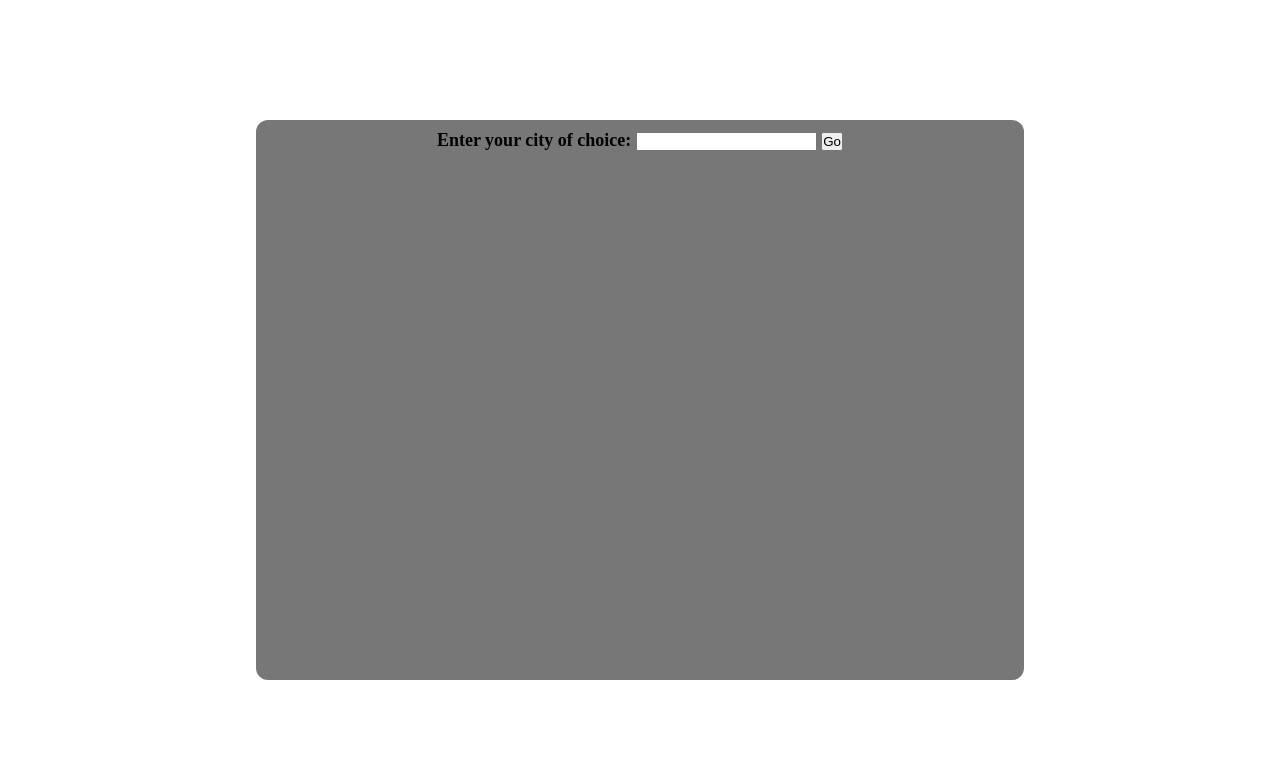
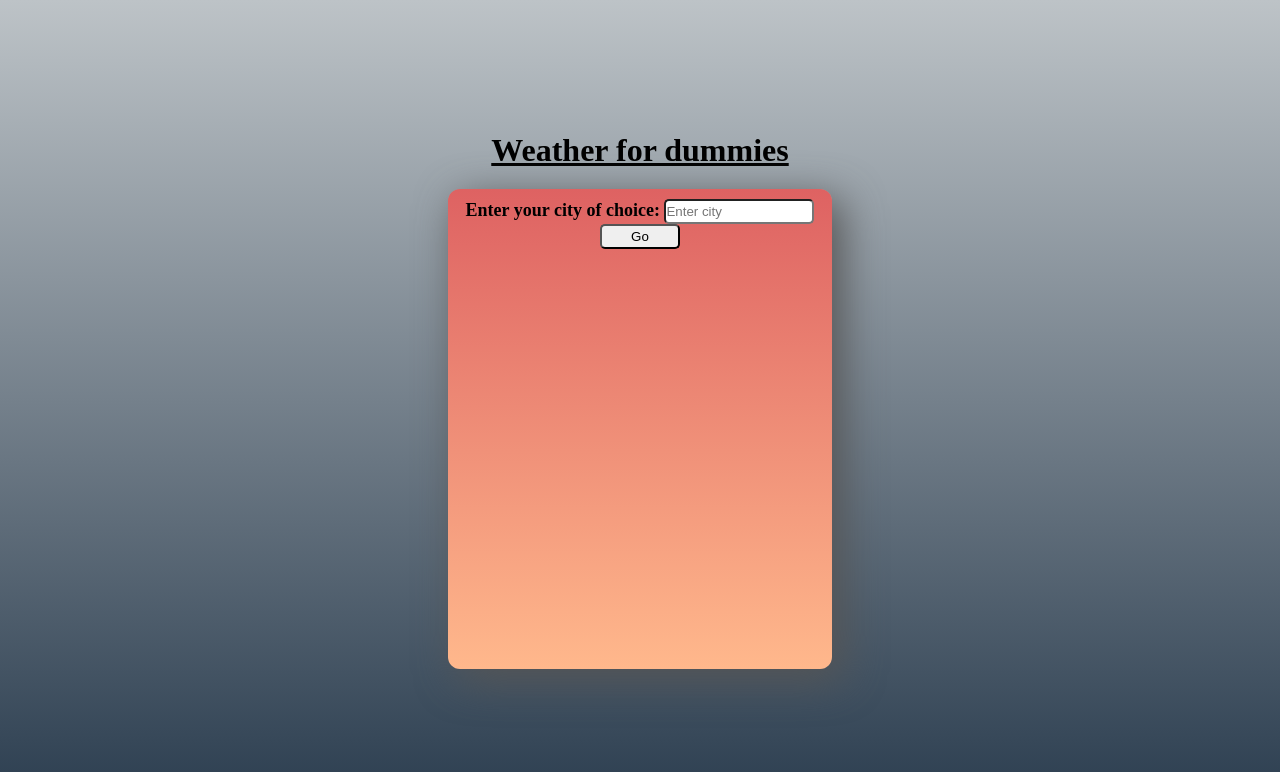
Before and after one commit to Sundholmare/Kunskapskontroll2-Filip-Sundholm, a plain HTML site: page index.html in a window 1280 px wide. Drawn offline with Linux system fonts and the light colour scheme.

Commit message:
Second draft

```diff
--- a/index.html
+++ b/index.html
@@ -8,11 +8,12 @@
 </head>
 <body>
     <div class="wrapper">
+        <h1 class="title">Weather for dummies</h1>
         <div class="container">
             <form class="main-form">
                 <label>Enter your city of choice:</label>
-                <input type="text" id="city">
-                <input type="submit" value="Go">
+                <input type="text" id="city" placeholder="Enter city">
+                <input type="submit" value="Go" id="submit">
             </form>
             <ul class="weather-list">
             </ul>
--- a/laboration.js
+++ b/laboration.js
@@ -7,18 +7,6 @@ const form = document.querySelector('form');
 const list = document.querySelector('.weather-list');
 
 const wrapper = document.querySelector('.wrapper');
-
-
-form.addEventListener('submit', function(event){
-    event.preventDefault();
-
-    const key = '0fa1772507a1a6468d8928fbc590e60b';
-
-    let textInput = document.querySelector('#city');
-
-    let city = textInput.value;
-
-    const url = `https://api.openweathermap.org/data/2.5/weather?q=${city}&appid=${key}&units=metric`
 
 
 let descItem = document.createElement('li');
@@ -48,6 +36,19 @@ form.addEventListener('submit', function(event){
 list.appendChild(ikonItem);
 list.appendChild(errItem);
 
+form.addEventListener('submit', function(event){
+    event.preventDefault();
+
+    const key = '0fa1772507a1a6468d8928fbc590e60b';
+
+    let textInput = document.querySelector('#city');
+
+    let city = textInput.value;
+
+    list.appendChild(errItem);
+
+    const url = `https://api.openweathermap.org/data/2.5/weather?q=${city}&appid=${key}&units=metric`
+
     fetch(url).then(function(response){
 
         return response.json();
@@ -55,7 +56,7 @@ form.addEventListener('submit', function(event){
 
         descItem.innerText = `Todays forecast shows us ${data.weather[0].description}`
 
-        tempItem.innerText = `and temperatures of ${data.main.temp} degrees`
+        tempItem.innerText = `and temperatures of ${Math.round(data.main.temp)} degrees celsius`
 
         windItem.innerText = `with winds up to ${data.wind.speed} m/s.`
 
@@ -67,18 +68,26 @@ form.addEventListener('submit', function(event){
         if(data.main.temp < 5){
             wrapper.style.background = 'url(https://images.creativemarket.com/0.1.0/ps/1964355/1360/1844/m1/fpnw/wm1/zz8cohytpovc0itqksego3lwktlm2loas407csfivdjecs7apagyn8jvu7qopzx2-.jpg?1480452344&s=31e65325325e705e80e6681d3314fd52)'
         }else if(data.main.temp < 10){
-            wrapper.style.background = 'cornflowerblue'
+            wrapper.style.background = 'cornflowerblue';
+            wrapper.style.transition = 'background 1s'
         }else if(data.main.temp < 15){
             wrapper.style.background = '#ffff99';
+            wrapper.style.transition = 'background 1s'
         }else if(data.main.temp < 20){
             wrapper.style.background = '#ff6600';
+            wrapper.style.transition = 'background 1s'
         }else{
-            wrapper.style.background = 'red';
+            wrapper.style.background = 'rgba(195, 34, 48, 0.8)';
+            wrapper.style.transition = 'background 1s'
         }
 
         console.log(data)
     }).catch(function(error){
+        errItem.innerText = `${city} is not a valid city, please try again.`
 
-        errItem.innerText = `${city} is not a valid city, please try again.`
+        setTimeout(function(){
+            errItem.innerText = '';
+            errItem.remove();
+        }, 3000)
     })
 })
--- a/style.css
+++ b/style.css
@@ -8,16 +8,24 @@
     display: flex;
     width: 100vw;
     height: 100vh;
+    flex-direction: column;
     justify-content: center;
     align-items: center;
+    background-image: linear-gradient(#bdc3c7, #2c3e50);
+}
+
+.title{
+    margin-bottom: 20px;
+    text-decoration: underline;
 }
 
 .container{
-    width: 60%;
-    height: 70%;
-    background: #777;
+    width: 30%;
+    height: 60%;
+    background-image: linear-gradient(#de6262,#ffb88c);
     border-radius: 12px;
     justify-content: center;
+    box-shadow: 10px 10px 40px #555;
 }
 
 .main-form{
@@ -27,13 +35,29 @@
     font-weight: bold;
 }
 
+#city{
+    width: 150px;
+    height: 25px;
+    border-radius: 5px;
+}
+
+#submit{
+    height: 25px;
+    width: 80px;
+    border-radius: 5px;
+}
+
 .weather-list{
     list-style: none;
-    padding: 10px;
+    padding: 20px;
+    display: flex;
+    flex-direction: column;
+    text-align: center;
 }
 
 .list-item{
-    padding: 15px;
-    font-size: 20px;
+    padding: 10px;
+    font-size: 25px;
+    font-weight: 500;
     color: white;
 }
```
Lines whose indentation alone changed are shown as unchanged.
